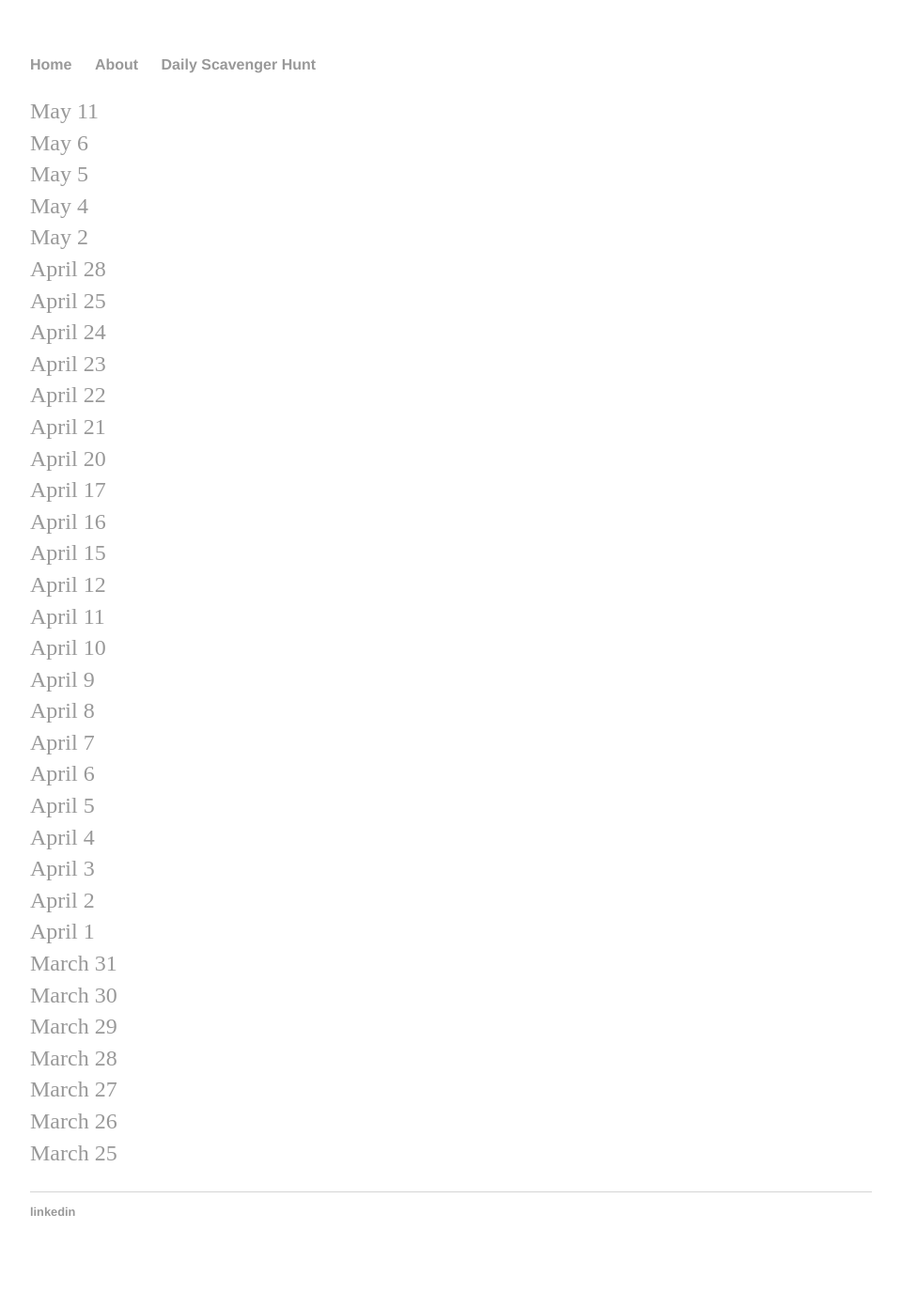
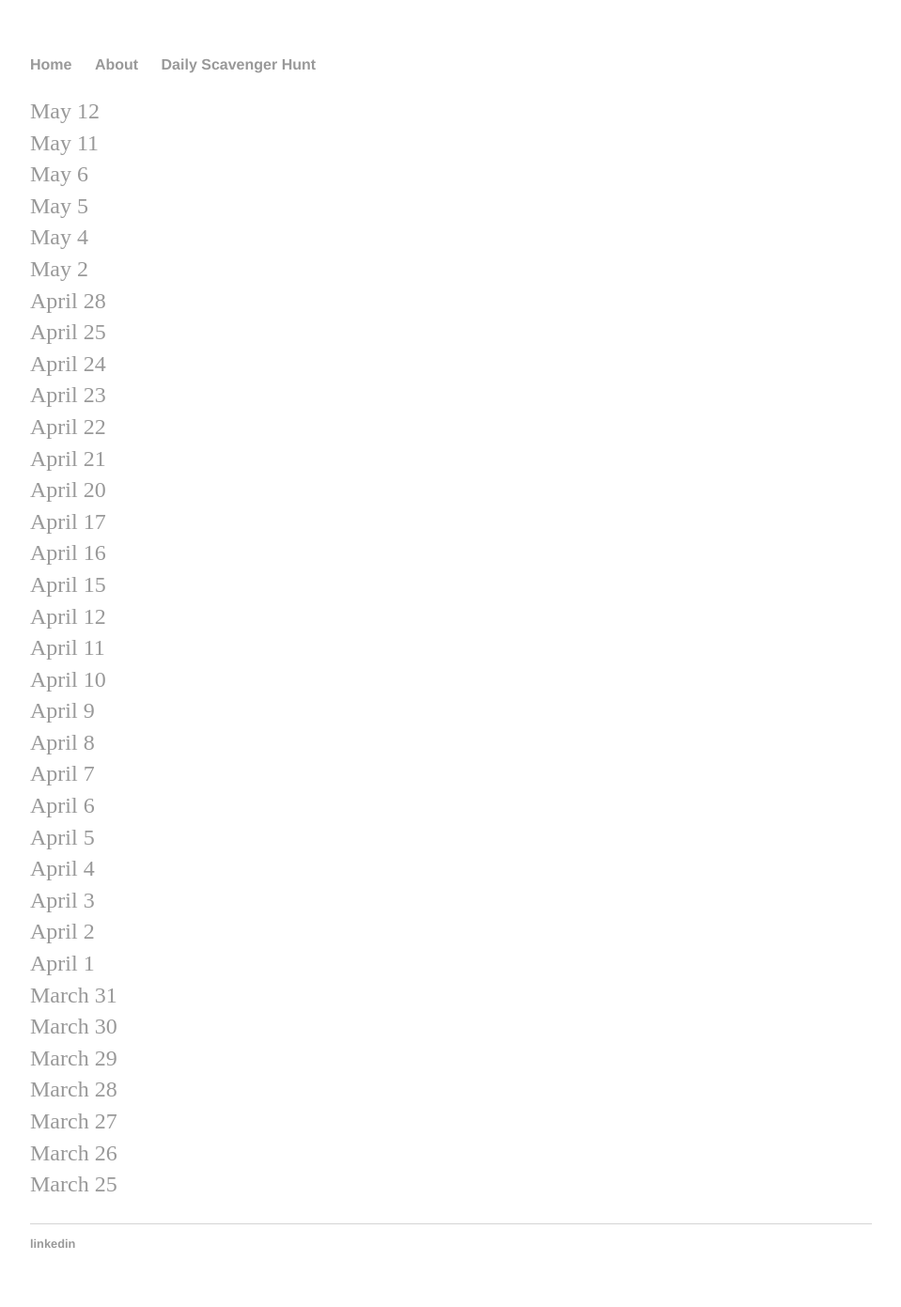
Before and after one commit to marisabrandt/marisabrandt.github.io, a Jekyll site: the page built from daily/index.html, in a window 1280 px wide. Shown: the whole page at 94% size, without its empty margins (160-1119 px from the left). Built offline with Jekyll 4.4.1, drawn with Linux system fonts in a browser that asks for light colours; before the commit the page ends 1357 px from its top, so only the background shows below that.

Commit message:
Update index.html

```diff
--- a/daily/index.html
+++ b/daily/index.html
@@ -4,6 +4,8 @@ title: Daily Walk Scavenger Hunt
 ---
 <div class="blurb">
 	<p>
+		<a href="https://forms.gle/4iAAkiUPnrHqvr568">May 12</a>
+		<br>
 		<a href="https://forms.gle/Yps39P7NwLBFo71g6">May 11</a>
 		<br>
 		<a href="https://forms.gle/S6LgzvQDmz6mKugAA">May 6</a>
```
